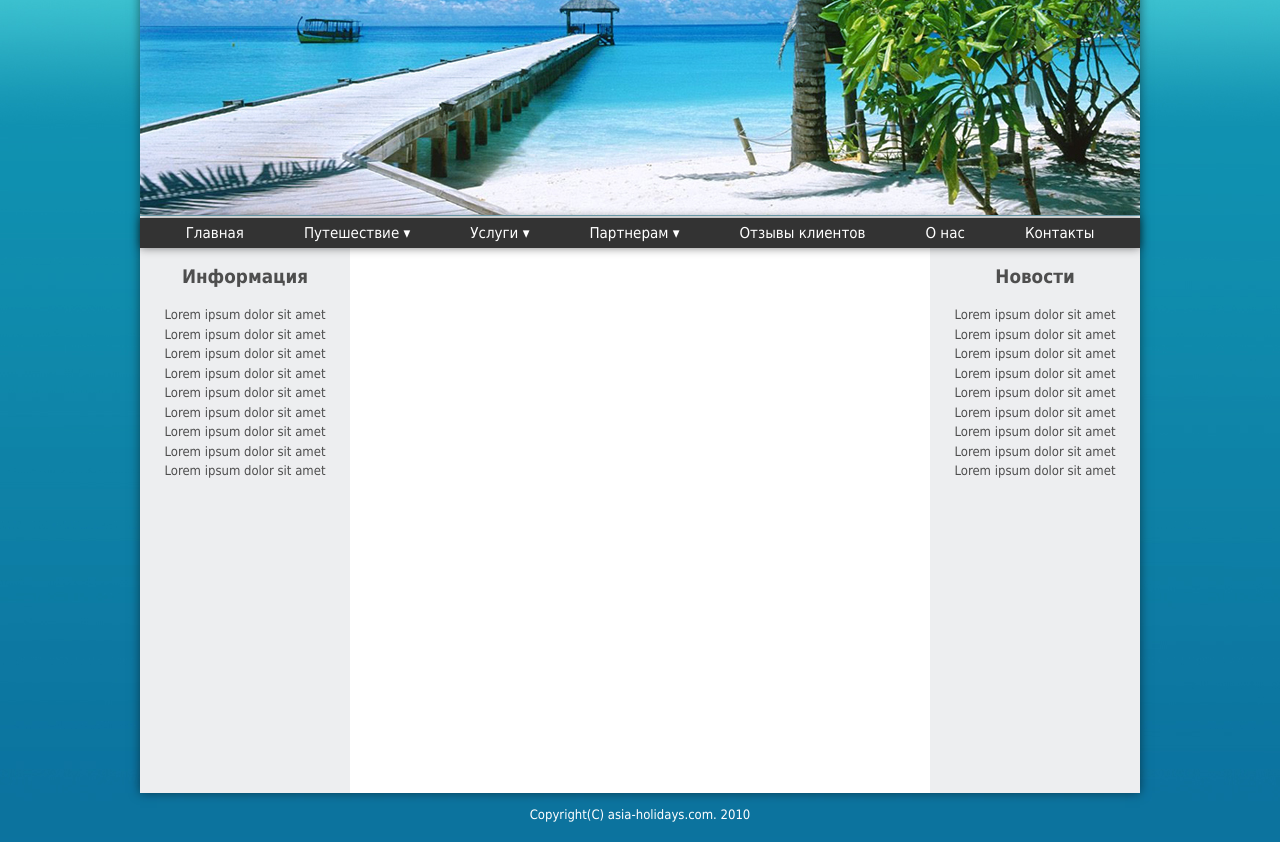
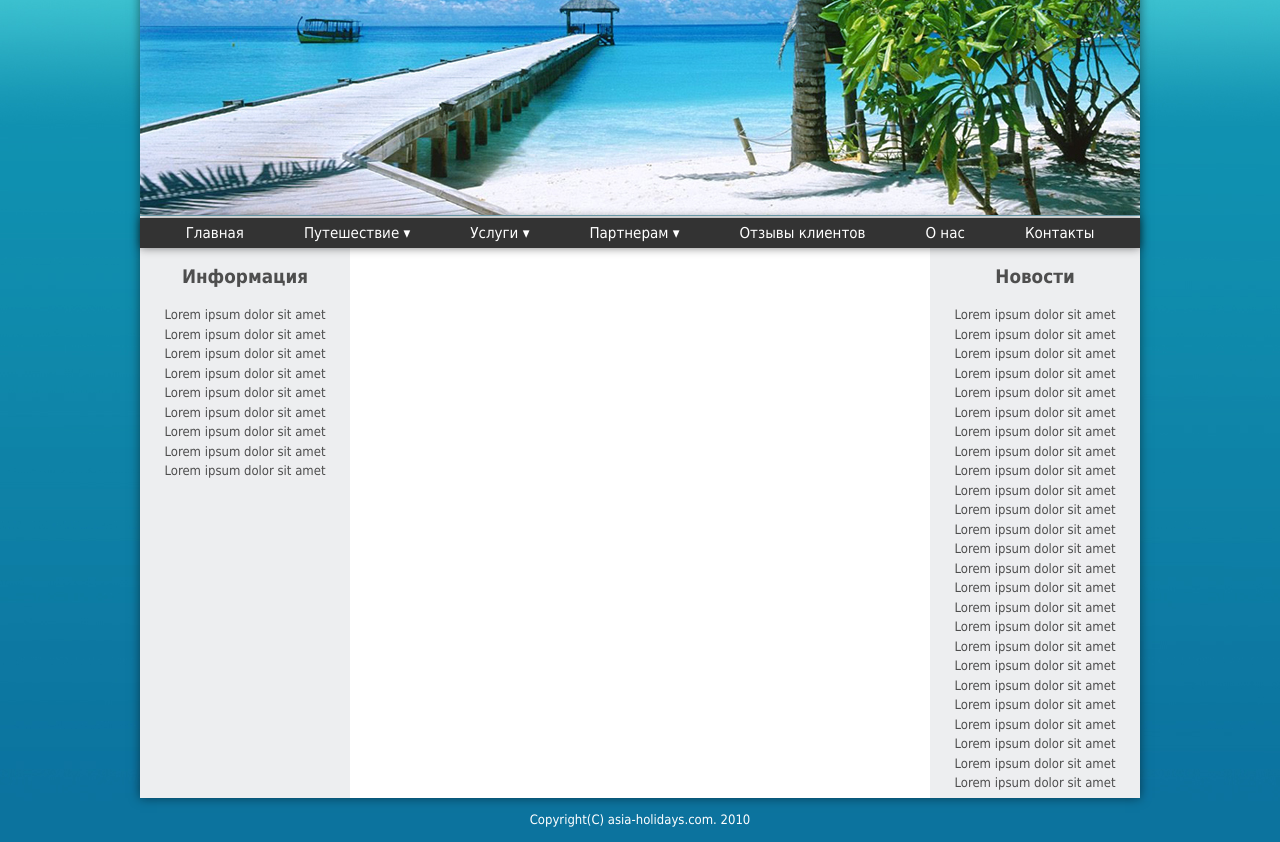
Before and after one commit to Asmondius/Homework, a plain HTML site: page Homework 4/index.html in a window 1280 px wide. Shown: the part 207-1049 px from the top of the page. Drawn offline with Linux system fonts and the light colour scheme.

Commit message:
fixed hw

```diff
--- a/Homework 3/Css/style.css
+++ b/Homework 3/Css/style.css
@@ -22,7 +22,7 @@ body{
     font-size: medium;
     margin: 35px 5% 40px 5%;
     height: 40px;
-    background-image: url(../Img/panel.jpg);
+    background: linear-gradient(to top, #444243, #5e5e5e);
    }
 .Top_menu li{
     line-height: 40px;
@@ -34,6 +34,7 @@ body{
 .Top_menu li:hover{
     background: #3c3c3c;
     border-style: solid;
+    width: 108px;
     border-width: 0px 1px 0px 1px;
     border-color: white;
     /*opacity: 0%;*/
--- a/Homework 4/Css/Style.css
+++ b/Homework 4/Css/Style.css
@@ -114,15 +114,19 @@ ul.menu > li:hover > ul.submenu {
     display: block;
 }
 /*--MAIN BLOCK--*/
-
+.main{
+    overflow: hidden;
+    min-height: 550px;
+}
 /*--Side menu--*/
 .side_m{
     text-align: center;
     float: left;
     background-color: #edeef0;
-    height: 545px;
     width: 210px;
     color: #4e4e4e;
+    padding-bottom: 20000px;
+    margin-bottom: -20000px;
 }
 .side_m p{
     line-height: 1.5;
@@ -132,16 +136,19 @@ ul.menu > li:hover > ul.submenu {
 .content{
     float: left;
     width: 580px;
-    height: 545px;
+    padding-bottom: 20000px;
+    margin-bottom: -20000px;
 }
 /*--News--*/
 .news{
     text-align: center;
-    float: left;
+    float: right;
     background-color: #edeef0;
     width: 210px;
-    height: 545px;
     color: #4e4e4e;
+    padding-bottom: 20000px;
+    margin-bottom: -20000px;
+
 }
 .news p {
     line-height: 1.5;
--- a/Homework 4/index.html
+++ b/Homework 4/index.html
@@ -91,6 +91,22 @@
             <p>Lorem ipsum dolor sit amet</p>
             <p>Lorem ipsum dolor sit amet</p>
             <p>Lorem ipsum dolor sit amet</p>
+            <p>Lorem ipsum dolor sit amet</p>
+            <p>Lorem ipsum dolor sit amet</p>
+            <p>Lorem ipsum dolor sit amet</p>
+            <p>Lorem ipsum dolor sit amet</p>
+            <p>Lorem ipsum dolor sit amet</p>
+            <p>Lorem ipsum dolor sit amet</p>
+            <p>Lorem ipsum dolor sit amet</p>
+            <p>Lorem ipsum dolor sit amet</p>
+            <p>Lorem ipsum dolor sit amet</p>
+            <p>Lorem ipsum dolor sit amet</p>
+            <p>Lorem ipsum dolor sit amet</p>
+            <p>Lorem ipsum dolor sit amet</p>
+            <p>Lorem ipsum dolor sit amet</p>
+            <p>Lorem ipsum dolor sit amet</p>
+            <p>Lorem ipsum dolor sit amet</p>
+            <p>Lorem ipsum dolor sit amet</p>
         </div>
     </div>
 </div>
--- a/Homework 5/CSS/Style.css
+++ b/Homework 5/CSS/Style.css
@@ -3,12 +3,11 @@ h2{
 }
 body{
 	font-family: Helvetica ,Tahoma, serif;
-	background-color: white;
 	color: #c3c3c3;
 }
 /*--Header--*/
 header{
-	font-size: 14px;
+	font-size: 12px;
 	color: #60b5ed;
 	margin: 0 auto;
 	width: 1000px;
@@ -39,7 +38,13 @@ header img{
 	padding: 0 15px;
 	margin: 0 15px;
 }
+.button1 a {
+	color: white;
+	text-decoration: underline;
+}
 .head_menu a{
+	display: block;
+	padding: 0 5px;
 	color: #60b5ed;
 	text-decoration: none;
 }
@@ -52,12 +57,9 @@ header img{
 	float: right;
 	display: block;
 }
-.head_menu li:hover{
+.head_menu li a:hover{
 	color: white;
 	background-color: #60b5ed;
-}
-.head_menu a:hover{
-	color: white;
 }
 .head_menu li:first-child{
 	border-right: 1px solid #60b5ed;
@@ -116,13 +118,13 @@ input{
 	width: 270px;
 	height: 35px;
 }
-.type:hover{
+.type:active{
+	color: white;
 	width: 271px;
 	height: 36px;
 	box-shadow: 0px 0px 13px 2px rgba(61,133,199,1);
 	border: transparent;
 	background-color: #3c85c6;
-
 }
 .terms{
 	margin: 0 auto;
```
Also changed, not shown: Homework 5/index.html (+1 -1 lines).
